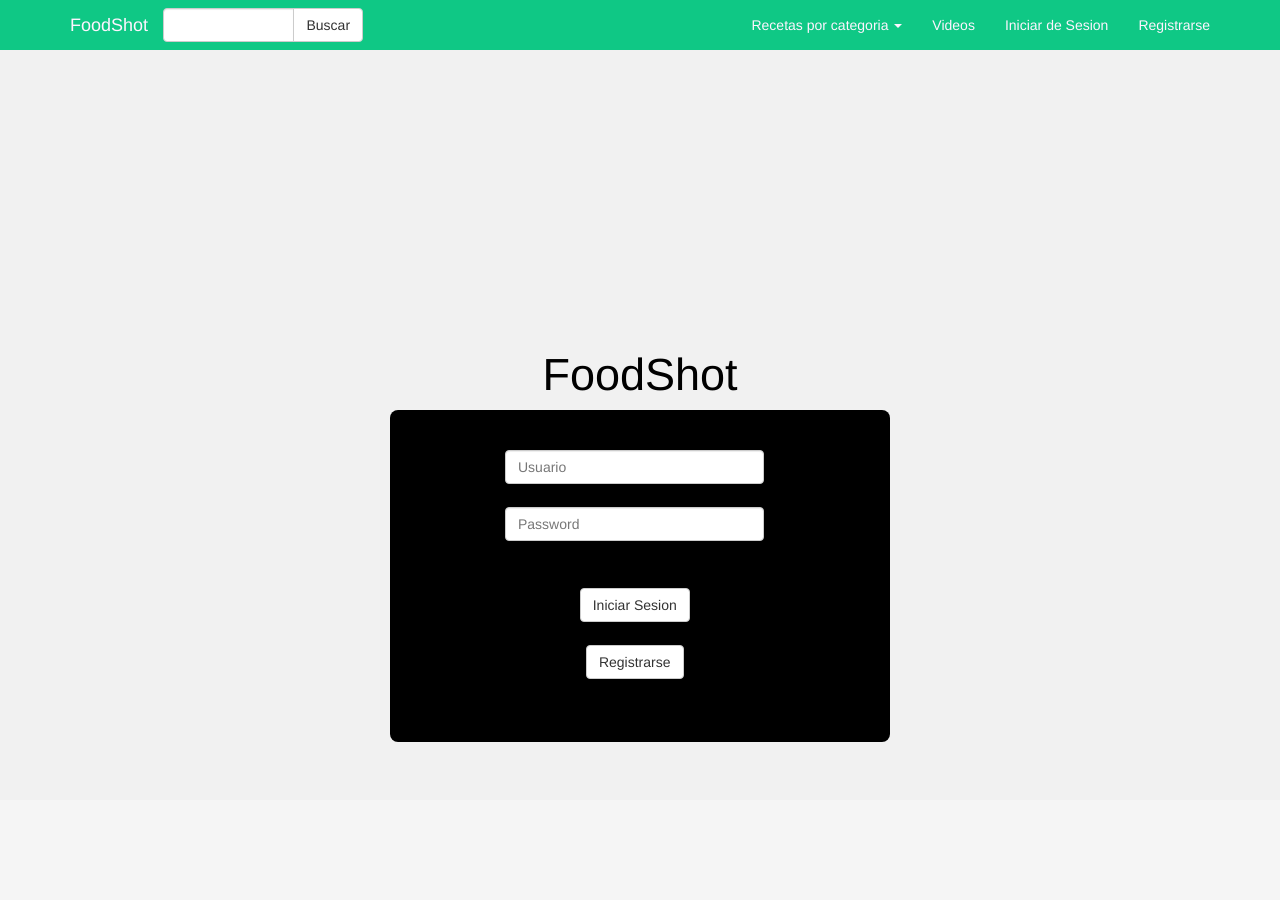
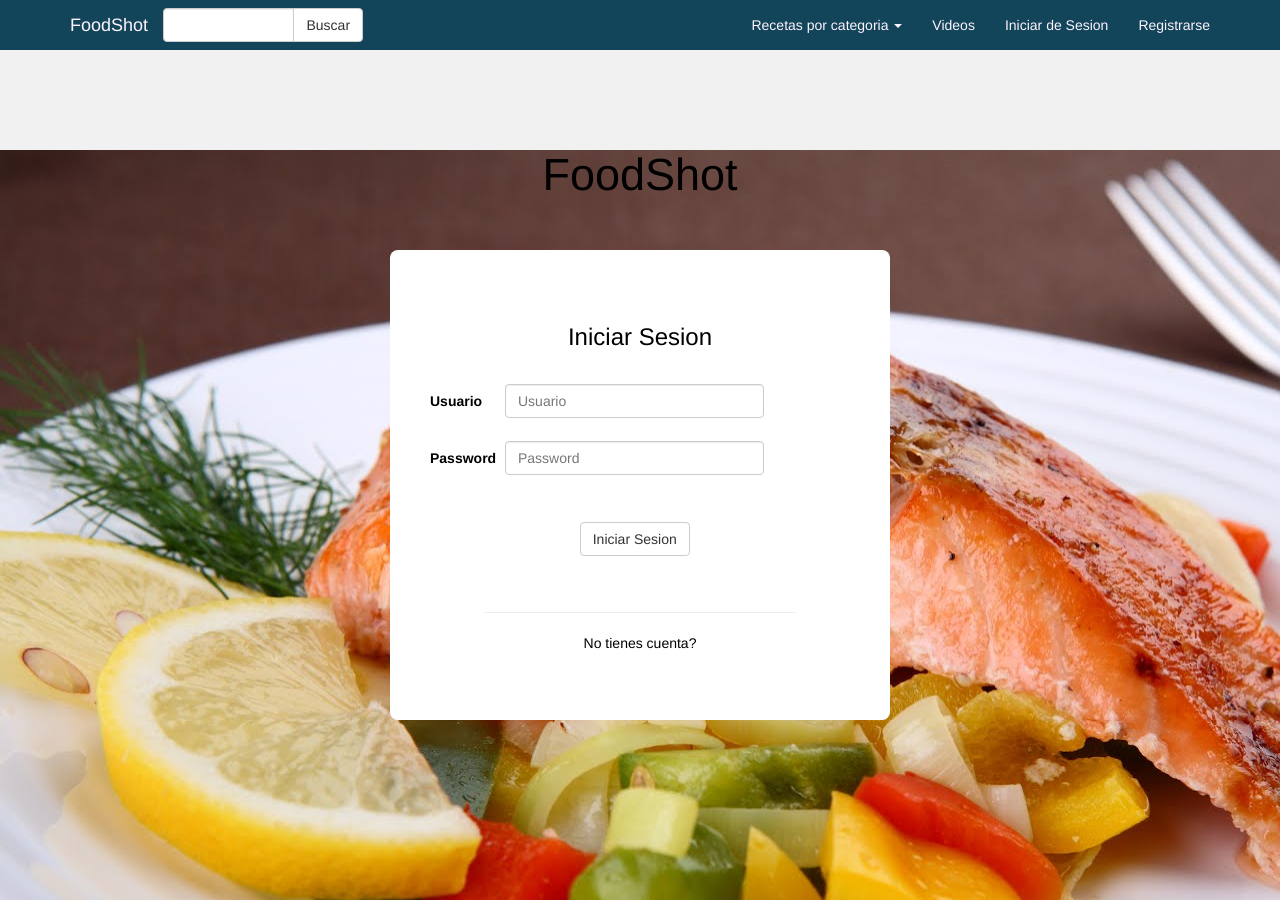
Before and after one commit to orlandoag11/proyecto-final, a PHP site: template views/login.blade.php in a window 1280 px wide. Before the commit the page ends 742 px from the top, so only its background shows below. Run offline with PHP 8.4, Linux system fonts and the light colour scheme; the template is opened without the code that fills it, so the values that code supplies are empty; some libraries are stand-ins or nearby versions.

Commit message:
nueva pagina de receta, color del menú e imágenes

```diff
--- a/public/css/style.css
+++ b/public/css/style.css
@@ -7,19 +7,37 @@ background-color: #f1f1f1;
 }
 
 
+
+.pie-login{
+	padding: 70px;
+
+}
+
+.letras-log {
+	margin: 34px;
+}
 .navbar-fixed-top {
-top: 0;
-border-width: 0 0 0px;
+	top: 0;
+	border-width: 0 0 0px;
 }
 .form-group {
-margin-bottom: 23px;
+	margin-bottom: 23px;
 }
 
 h1, .h1 {
-font-size: 45px;
-color: black;
+	font-size: 45px;
+	color: black;
+	margin: 50px;
 }
 
+.container-login {
+	position: relative;
+	height: 100%;
+	text-align: center;
+	color: #000;
+	background: url(imagen/pescado.jpg);
+
+}
 
 .container {
 	position: relative;
@@ -31,16 +49,19 @@ color: black;
 
 .panel-login {
 	max-width: 500px;
+	max-height: 470px;
 	margin: 0 auto 20px;
 	border-radius: 8px;
 	border: 40px solid transparent;
-	background-color: #000;
+	background-color: #ffffff;
 }
 
 .espacio-logo {
 	float;
 	width: 100%;
-	margin-top: 300px;
+	margin-top: 100px;
+	background: url(imagen/pescado.jpg);
+
 }
 
 .col-sm-offset-2 {
@@ -58,7 +79,7 @@ color: black;
 }
 
 .navbar-inverse {
-	background-color: #0FC885;
+	background-color: #124559;
 	border-color: #080808;
 }
 .navbar-inverse .navbar-brand {
--- a/views/home.blade.php
+++ b/views/home.blade.php
@@ -52,8 +52,9 @@
                         <h4><i class="fa fa-fw fa-check"></i>Recetas populares</h4>
                     </div>
                     <div class="panel-body">
+                    <h4>Pechugas Rellenas</h4>
                         <p>Lorem ipsum dolor sit amet, consectetur adipisicing elit. Itaque, optio corporis quae nulla aspernatur in alias at numquam rerum ea excepturi expedita tenetur assumenda voluptatibus eveniet incidunt dicta nostrum quod?</p>
-                        <a href="<?=getPublic();?>/login/login" class="btn btn-default">Ver mas</a>
+                        <a href="<?=getPublic();?>/recetas/receta" class="btn btn-default">Ver mas</a>
                     </div>
                 </div>
             </div>
--- a/views/login.blade.php
+++ b/views/login.blade.php
@@ -1,10 +1,14 @@
 <?php include("header.blade.php"); ?>
-<div class="container">
+<div class="container-login">
 
 <div class="espacio-logo">
+
 <h1>FoodShot</h1>
 <div class="panel-login">
     <form class="form-horizontal" role="form">
+    <div class="letras-log">
+    <h3>Iniciar Sesion</h3>
+    </div>
         <div class="form-group">
           <label for="inputEmail3" class="col-sm-2 control-label">Usuario</label>
             <div class="col-sm-10">
@@ -25,10 +29,9 @@
           <div class="col-sm-offset-2 col-sm-10">
             <button type="submit" class="btn btn-default">Iniciar Sesion</button>
           </div>
-        </div>
-        <div class="form-group">
-          <div class="col-sm-offset-2 col-sm-10">
-            <button type="submit" class="btn btn-default">Registrarse</button>
+          <div class="pie-login">
+          <hr>
+          <p>No tienes cuenta?</p>
           </div>
         </div>
       </form>
```
Also changed, not shown: controllers/RecetasController.php (added, +80 -0 lines), models/Receta.php (added, +32 -0 lines), repositories/RecetasRepo.php (added, +23 -0 lines), views/receta.blade.php (added, +34 -0 lines), public/css/imagen/pechuga.png (added), public/css/imagen/pescado.jpg (added).
